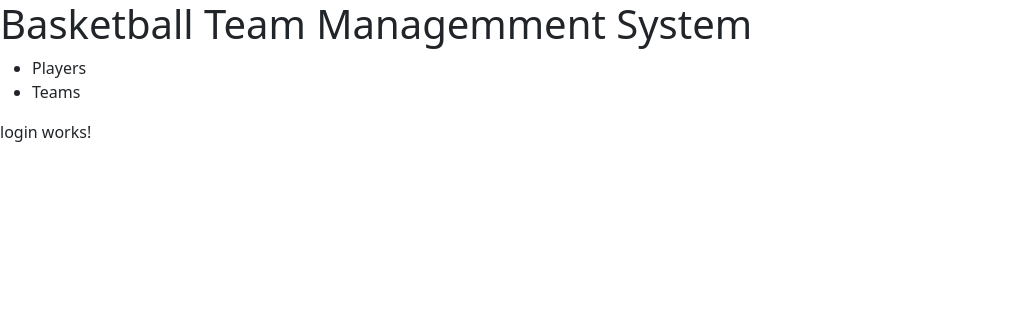
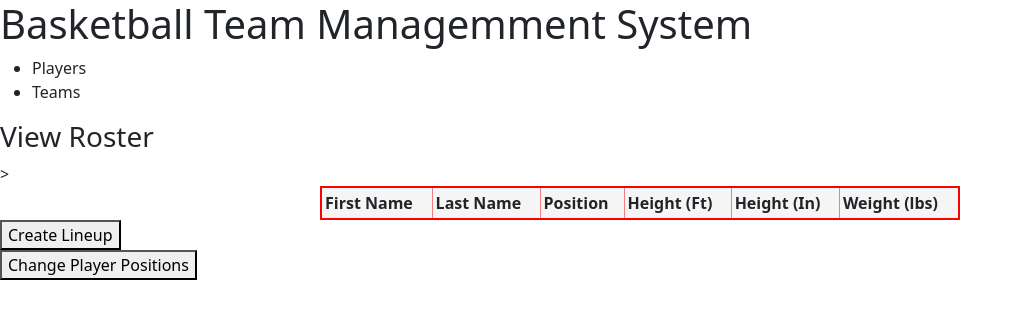
Before and after one commit to basketball-MS/BasketballFE, an Angular app: page /coach in a window 1280 px wide. Shown: the top 318 px of the page, without its empty margins (0-1023 px from the left). Built offline with nearby package versions, Linux system fonts and the light colour scheme.

Commit message:
Added base coach home

```diff
--- a/src/app/app-routing.module.ts
+++ b/src/app/app-routing.module.ts
@@ -4,6 +4,7 @@ import { TeamsPageComponent } from './components/teams-page/teams-page.component
 import { PlayerPageComponent } from './components/player-page/player-page.component';
 import { GMHomeComponent } from './components/gm-home/gm-home.component';
 import { LoginComponent } from './components/login/login.component';
+import { CoachHomeComponent } from './components/coach-home/coach-home.component';
 
 
 
@@ -12,6 +13,7 @@ const routes: Routes = [
   { path: 'teams', component: TeamsPageComponent },
   { path: 'players', component: PlayerPageComponent },
   { path: 'GM', component: GMHomeComponent },
+  { path: 'coach', component: CoachHomeComponent },
   //{ path: 'GM', redirectTo: "/GMHomeComponent", pathMatch:"full"},
   //{ path: 'player', redirectTo: "/PlayerHomeComponent", pathMatch:"full"},
   //{ path: 'coach', redirectTo: "/CoachHomeComponent", pathMatch:"full"}
--- a/src/app/components/coach-home/coach-home.component.css
+++ b/src/app/components/coach-home/coach-home.component.css
@@ -0,0 +1,17 @@
+table {
+    width: 50%;
+    margin: 0% 25%;
+    border: 2px solid red;
+    border-collapse: collapse;
+}
+
+th {
+    border: 1px solid lightcoral;
+    background-color: whitesmoke;
+    padding: 3px;
+}
+
+td {
+    border: 1px solid lightcoral;
+    padding: 3px;
+}
--- a/src/app/components/coach-home/coach-home.component.html
+++ b/src/app/components/coach-home/coach-home.component.html
@@ -1 +1,29 @@
-<p>coach-home works!</p>
+<h3>View Roster</h3>>
+
+<table>
+    <thead>
+        <tr>
+            <th>First Name</th>
+            <th>Last Name</th>
+            <th>Position</th>
+            <th>Height (Ft)</th>
+            <th>Height (In)</th>
+            <th>Weight (lbs)</th>
+        </tr>
+    </thead>
+        <tbody>
+            <!--<tr *ngFor="let player of PlayersList">
+                <td>{{player.first_name}}</td>
+                <td>{{player.last_name}}</td>
+                <td>{{player.position}}</td>
+                <td>{{player.height_feet}}</td>
+                <td>{{player.height_inches}}</td>
+                <td>{{player.weight_pounds}}</td>
+                </tr>-->
+        </tbody>
+</table>
+
+
+<button id="createLineup" type="button">Create Lineup</button>
+<br>
+<button id="changePos" type="button">Change Player Positions</button>
```
